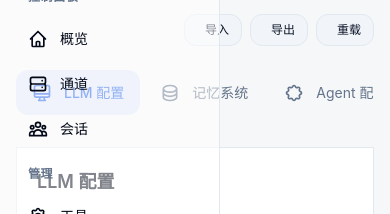
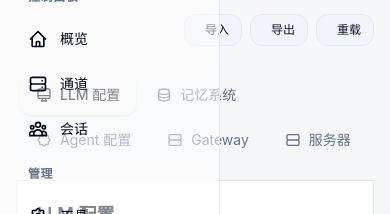
Before and after one commit to hrhcode/myclaw, a Vue app in the folder frontend/: page /settings in a window 390 px wide. Shown: the part 141-355 px from the top of the page. Built offline with nearby package versions, Linux system fonts and the light colour scheme; no server answers; what @inspira-ui/plugins would draw is missing.

Commit message:
统一所有页面布局风格：统一max-width为1200px、Settings改为顶部标签页、优化搜索框宽度

```diff
--- a/frontend/src/views/Memories.vue
+++ b/frontend/src/views/Memories.vue
@@ -324,7 +324,7 @@ function truncateContent(content: string, maxLength: number = 200): string {
 
 <style scoped>
 .memories-page {
-  max-width: 900px;
+  max-width: 1200px;
   margin: 0 auto;
 }
 
@@ -385,7 +385,7 @@ function truncateContent(content: string, maxLength: number = 200): string {
 
 .search-box {
   flex: 1;
-  max-width: 300px;
+  max-width: 400px;
   display: flex;
   align-items: center;
   gap: 0.5rem;
--- a/frontend/src/views/Overview.vue
+++ b/frontend/src/views/Overview.vue
@@ -332,7 +332,7 @@ function getChannelLabel(name: string): string {
 
 .stats-grid {
   display: grid;
-  grid-template-columns: repeat(4, 1fr);
+  grid-template-columns: repeat(2, 1fr);
   gap: 1rem;
   margin-bottom: 1.5rem;
 }
--- a/frontend/src/views/Settings.vue
+++ b/frontend/src/views/Settings.vue
@@ -246,7 +246,7 @@ function importConfig() {
     </div>
 
     <div class="settings-layout">
-      <div class="settings-sidebar">
+      <div class="settings-tabs">
         <button
           v-for="tab in tabs"
           :key="tab.id"
@@ -439,7 +439,7 @@ function importConfig() {
 
 <style scoped>
 .settings-page {
-  max-width: 900px;
+  max-width: 1200px;
   margin: 0 auto;
 }
 
@@ -468,29 +468,31 @@ function importConfig() {
 }
 
 .settings-layout {
-  display: grid;
-  grid-template-columns: 200px 1fr;
-  gap: 1.5rem;
+  display: flex;
+  flex-direction: column;
+  gap: 1rem;
 }
 
-.settings-sidebar {
+.settings-tabs {
   display: flex;
-  flex-direction: column;
   gap: 0.25rem;
+  padding: 0.25rem;
+  background: hsl(var(--muted) / 0.3);
+  border-radius: var(--radius);
+  flex-wrap: wrap;
 }
 
 .tab-button {
   display: flex;
   align-items: center;
-  gap: 0.75rem;
-  padding: 0.75rem 1rem;
+  gap: 0.5rem;
+  padding: 0.625rem 1rem;
   background: transparent;
   border: none;
   border-radius: var(--radius);
   font-size: 0.875rem;
   color: hsl(var(--muted-foreground));
   cursor: pointer;
-  text-align: left;
   transition: all 0.2s;
 }
 
@@ -500,14 +502,15 @@ function importConfig() {
 }
 
 .tab-button.active {
-  background: hsl(var(--primary) / 0.1);
-  color: hsl(var(--primary));
+  background: hsl(var(--background));
+  color: hsl(var(--foreground));
   font-weight: 500;
+  box-shadow: 0 1px 3px rgba(0, 0, 0, 0.1);
 }
 
 .tab-button svg {
-  width: 1.25rem;
-  height: 1.25rem;
+  width: 1rem;
+  height: 1rem;
   flex-shrink: 0;
 }
 
@@ -627,14 +630,8 @@ function importConfig() {
 }
 
 @media (max-width: 768px) {
-  .settings-layout {
-    grid-template-columns: 1fr;
-  }
-
-  .settings-sidebar {
-    flex-direction: row;
-    overflow-x: auto;
-    padding-bottom: 0.5rem;
+  .settings-tabs {
+    flex-wrap: wrap;
   }
 
   .tab-button {
--- a/frontend/src/views/Tools.vue
+++ b/frontend/src/views/Tools.vue
@@ -216,7 +216,7 @@ function getParamTypeColor(type: string): string {
 
 <style scoped>
 .tools-page {
-  max-width: 900px;
+  max-width: 1200px;
   margin: 0 auto;
 }
 
@@ -273,7 +273,7 @@ function getParamTypeColor(type: string): string {
   align-items: center;
   gap: 0.5rem;
   margin-left: auto;
-  max-width: 300px;
+  max-width: 400px;
 }
 
 .search-icon {
```
